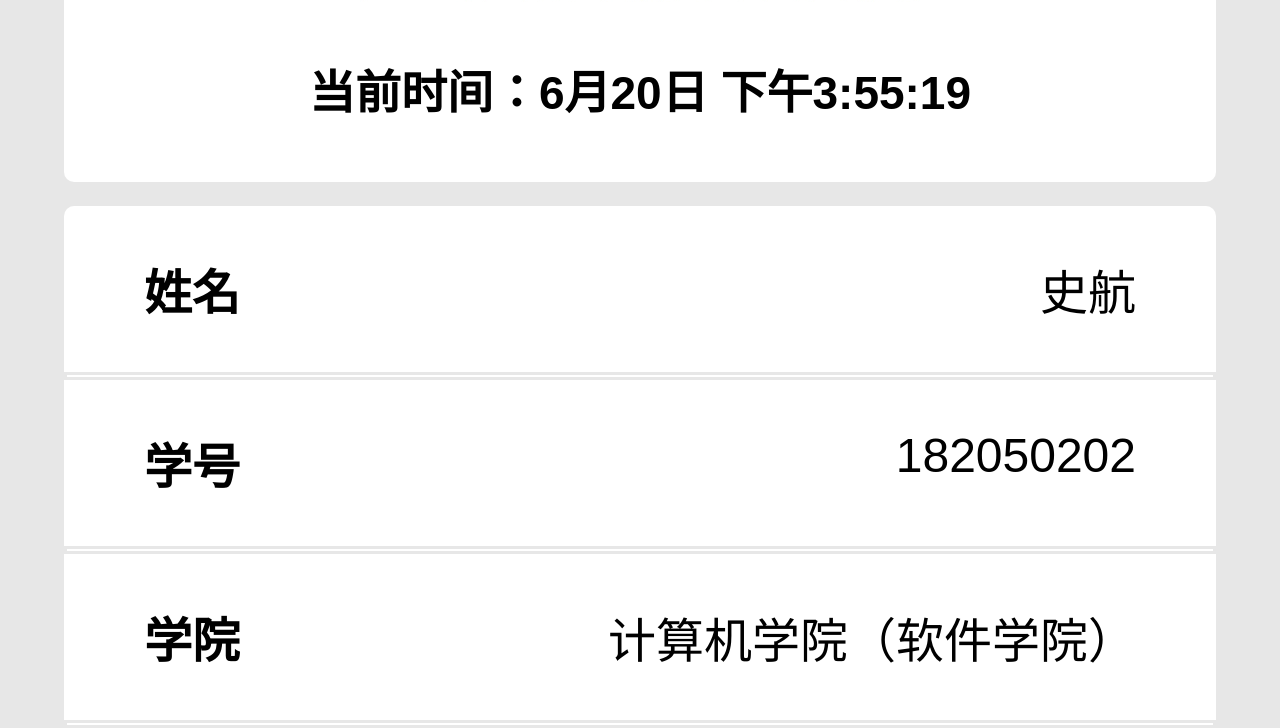
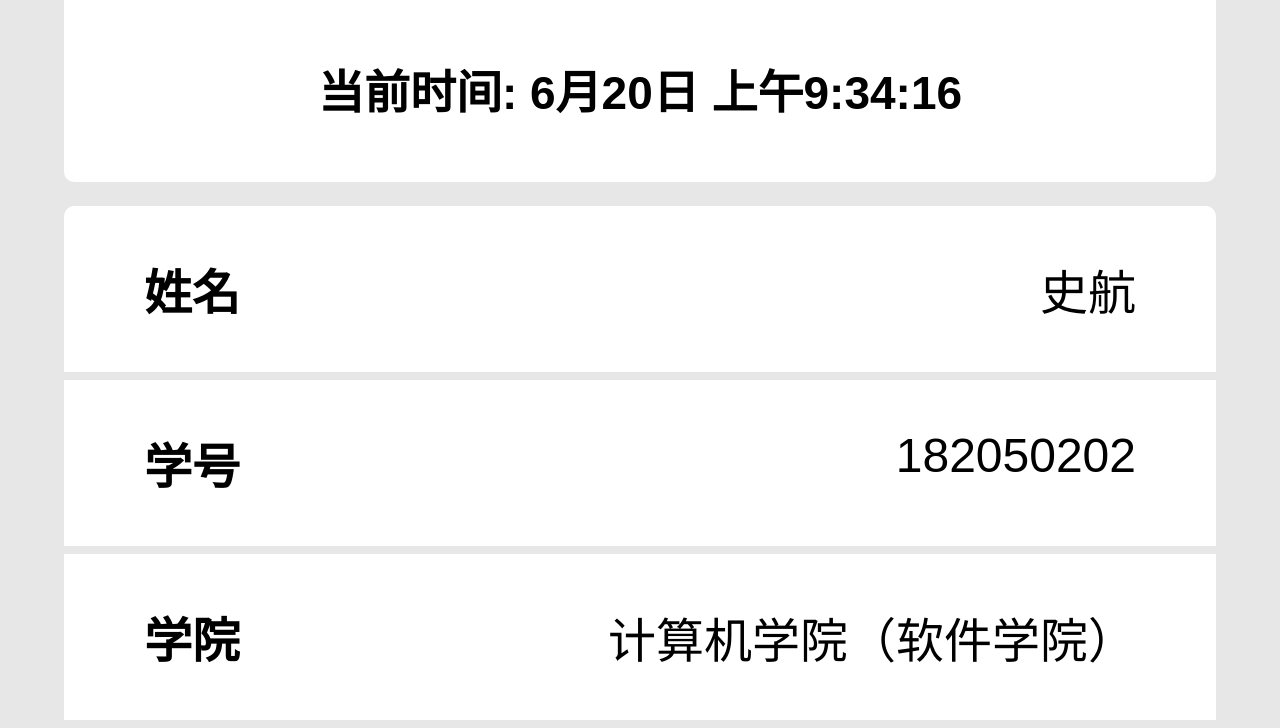
Before and after one commit to HanochShi/HanochShi.GITHUB.IO, a plain HTML site: page hduentry/index.html in a window 1280 px wide. Shown: the part 1572-2300 px from the top of the page. Drawn offline with Linux system fonts and the light colour scheme.

Commit message:
add dynamic time

```diff
--- a/hduentry/index.html
+++ b/hduentry/index.html
@@ -11,18 +11,18 @@
 <body>
     <div id="top-bar">
         <div class="left">
-            <svg t="1592635947087" class="icon" viewBox="0 0 1024 1024" version="1.1" xmlns="http://www.w3.org/2000/svg" p-id="1137" width="30" height="30"><path d="M528.527 1024c-16.05 0-32.099-5.98-44.345-17.981L24.469 555.5c-24.492-23.962-24.492-62.874 0-86.876l459.713-450.56c24.492-24.003 64.157-24.003 88.649 0 24.492 23.962 24.492 62.874 0 86.876L157.463 512.041l415.368 407.06c24.492 24.003 24.492 62.874 0 86.876-12.204 12.042-28.254 18.022-44.304 18.022z" p-id="1138"></path></svg>
+            <svg t="1592635947087" class="icon" viewBox="0 0 1024 1024" version="1.1" xmlns="http://www.w3.org/2000/svg" p-id="1137" width="60" height="60"><path d="M528.527 1024c-16.05 0-32.099-5.98-44.345-17.981L24.469 555.5c-24.492-23.962-24.492-62.874 0-86.876l459.713-450.56c24.492-24.003 64.157-24.003 88.649 0 24.492 23.962 24.492 62.874 0 86.876L157.463 512.041l415.368 407.06c24.492 24.003 24.492 62.874 0 86.876-12.204 12.042-28.254 18.022-44.304 18.022z" p-id="1138"></path></svg>
         </div>
         <div class="middle">
             <b>杭电助手</b>
         </div>
         <div class="right">
-            <svg t="1592640340236" class="icon" viewBox="0 0 1024 1024" version="1.1" xmlns="http://www.w3.org/2000/svg" p-id="30" width="30" height="200"><path d="M146.030911 517.349845m-87.923492 0a87.923492 87.923492 0 1 0 175.846984 0 87.923492 87.923492 0 1 0-175.846984 0Z" fill="" p-id="1871"></path><path d="M512 512m-87.923492 0a87.923492 87.923492 0 1 0 175.846984 0 87.923492 87.923492 0 1 0-175.846984 0Z" fill="" p-id="1872"></path><path d="M873.565802 512m-87.923491 0a87.923492 87.923492 0 1 0 175.846983 0 87.923492 87.923492 0 1 0-175.846983 0Z" fill="" p-id="1873"></path></svg>
+            <svg t="1592640340236" class="icon" viewBox="0 0 1024 1024" version="1.1" xmlns="http://www.w3.org/2000/svg" p-id="30" width="60" height="60"><path d="M146.030911 517.349845m-87.923492 0a87.923492 87.923492 0 1 0 175.846984 0 87.923492 87.923492 0 1 0-175.846984 0Z" fill="" p-id="1871"></path><path d="M512 512m-87.923492 0a87.923492 87.923492 0 1 0 175.846984 0 87.923492 87.923492 0 1 0-175.846984 0Z" fill="" p-id="1872"></path><path d="M873.565802 512m-87.923491 0a87.923492 87.923492 0 1 0 175.846983 0 87.923492 87.923492 0 1 0-175.846983 0Z" fill="" p-id="1873"></path></svg>
         </div>
     </div>
     <div id="title-bar">
         <div class="top">
-            <svg t="1592640514071" class="icon" viewBox="0 0 1024 1024" version="1.1" xmlns="http://www.w3.org/2000/svg" p-id="2595" width="30" height="30"><path d="M930.850995 459.349873l-639.197984 0 293.4044-293.400307-73.349565-73.350588L92.559581 511.748267l419.149289 419.143149 73.349565-73.350588L291.654035 564.139497l639.197984 0L930.852018 459.349873 930.850995 459.349873 930.850995 459.349873zM930.850995 459.349873" p-id="2596" fill="#ffffff"></path></svg>
+            <svg t="1592640514071" class="icon" viewBox="0 0 1024 1024" version="1.1" xmlns="http://www.w3.org/2000/svg" p-id="2595" width="60" height="60"><path d="M930.850995 459.349873l-639.197984 0 293.4044-293.400307-73.349565-73.350588L92.559581 511.748267l419.149289 419.143149 73.349565-73.350588L291.654035 564.139497l639.197984 0L930.852018 459.349873 930.850995 459.349873 930.850995 459.349873zM930.850995 459.349873" p-id="2596" fill="#ffffff"></path></svg>
             <div class="bottom">
                 <b>学生离校请假</b>
             </div>
@@ -68,6 +68,7 @@
             <span>黎远波</span>
         </div>
     </div>
+    <script src="script.js"></script>
 </body>
 
 </html>
--- /dev/null
+++ b/hduentry/script.js
@@ -0,0 +1,13 @@
+window.setInterval(function() {
+    var timeInfo = document.getElementById("time-info").childNodes[1];
+    var myDate = new Date();
+    var month = myDate.getMonth() + 1;
+    var day = myDate.getDate();
+    var hour = myDate.getHours();
+    var ampm = hour < 13 ? "上午" : "下午";
+    hour -= hour < 13 ? 0 : 12;
+    var minutes = myDate.getMinutes();
+    var seconds = myDate.getSeconds();
+    timeInfo.innerHTML = "<b>当前时间:  " + month + "月" + day +
+        "日  " + ampm + hour + ":" + minutes + ":" + seconds;
+}, 1000);
--- a/hduentry/style.css
+++ b/hduentry/style.css
@@ -110,4 +110,5 @@ svg {
     height: 8px;
     border: solid;
     color: #e7e7e7;
+    background-color: #e7e7e7;
 }
```
